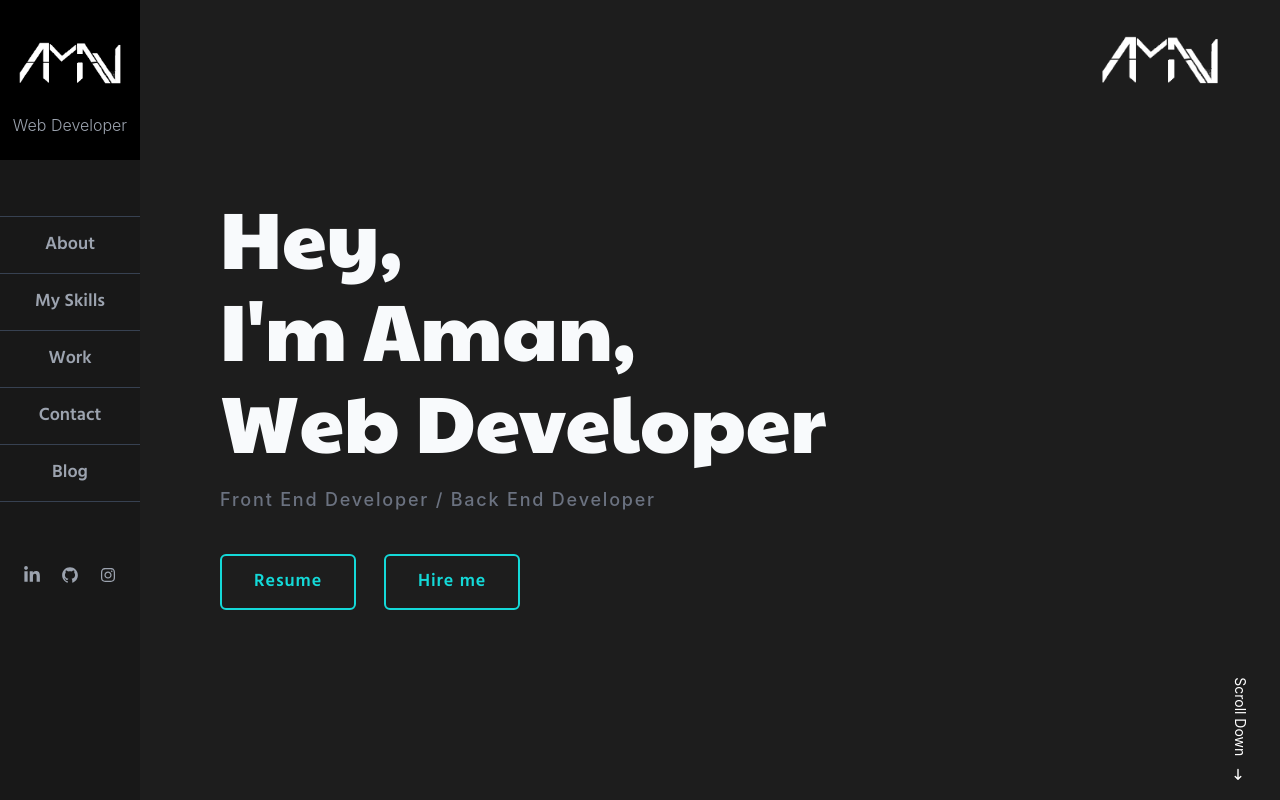
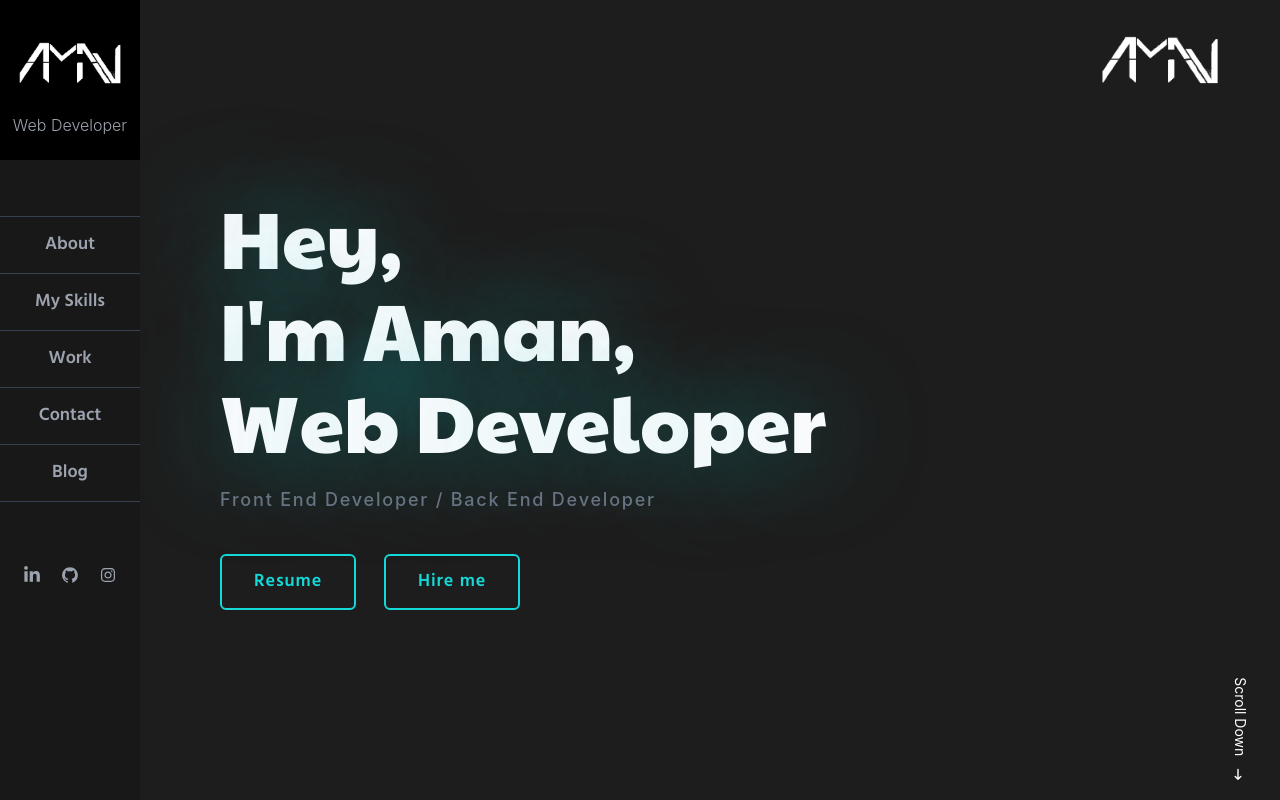
Before and after one commit to ZyX-N/Portfolio-new-version, a React (Create React App) app: page / in a window 1280 px wide. Built offline with nearby package versions, Linux system fonts and the light colour scheme.

Commit message:
banner changes

```diff
--- a/src/Components/Navbar.jsx
+++ b/src/Components/Navbar.jsx
@@ -9,7 +9,7 @@ const Navbar = (props) => {
     <nav className="w-[140px] h-screen z-50 relative">
       <div
         className={`absolute top-6 p-3 cursor-pointer z-50 lg:hidden ${
-          props.open === true ? "left-40" : "left-48"
+          props.open === true ? "left-36" : "left-[168px]"
         }`}
       >
         <BsArrowRightCircle
--- a/src/Screens/Home.jsx
+++ b/src/Screens/Home.jsx
@@ -3,6 +3,9 @@ import Bouncingword from "../Components/Bouncingword";
 import Scrollbounce from "../Components/ScrollBouce";
 
 const Home = (props) => {
+
+  const bannerTextClass = "hover:text-[#14d9d8] drop-shadow-[1px_1px_50px_rgba(20,217,216,0.5)]"
+
   const textBounce = (e) => {
     e.target.classList.add("blast");
     setTimeout(() => {
@@ -20,35 +23,35 @@ const Home = (props) => {
       </span>
       <img
         src="./static/images/logo-light.png"
-        className="absolute top-5 right-10 w-40"
+        className="absolute top-5 right-3 sm:right-10 w-40"
       />
       <div className="w-full h-full flex items-center">
         <div className="sm:w-2/3 flex flex-col justify-around ml-5 sm:ml-10 md:ml-20">
           <h1 className="text-slate-50 text-[35px] sm:text-[60px] md:text-[80px] sm:leading-[60px] leading-[30px] md:leading-[80px] font-paytone my-1.5 font-thin flex">
             <Bouncingword
               text="H"
-              textClass="hover:text-[#14d9d8]"
+              textClass={`${bannerTextClass}`}
               onMouseEnter={(e) => {
                 textBounce(e);
               }}
             />
             <Bouncingword
               text="e"
-              textClass="hover:text-[#14d9d8]"
+              textClass={`${bannerTextClass}`}
               onMouseEnter={(e) => {
                 textBounce(e);
               }}
             />
             <Bouncingword
               text="y"
-              textClass="hover:text-[#14d9d8]"
+              textClass={`${bannerTextClass}`}
               onMouseEnter={(e) => {
                 textBounce(e);
               }}
             />
             <Bouncingword
               text=","
-              textClass="hover:text-[#14d9d8]"
+              textClass={`${bannerTextClass}`}
               onMouseEnter={(e) => {
                 textBounce(e);
               }}
@@ -57,56 +60,56 @@ const Home = (props) => {
           <h1 className="text-slate-50 text-[35px] sm:text-[60px] md:text-[80px] sm:leading-[60px] leading-[30px] md:leading-[80px] font-paytone my-1.5 font-thin flex">
             <Bouncingword
               text="I"
-              textClass="hover:text-[#14d9d8]"
+              textClass={`${bannerTextClass}`}
               onMouseEnter={(e) => {
                 textBounce(e);
               }}
             />
             <Bouncingword
               text="'"
-              textClass="hover:text-[#14d9d8]"
+              textClass={`${bannerTextClass}`}
               onMouseEnter={(e) => {
                 textBounce(e);
               }}
             />
             <Bouncingword
               text="m"
-              textClass="hover:text-[#14d9d8]"
+              textClass={`${bannerTextClass}`}
               onMouseEnter={(e) => {
                 textBounce(e);
               }}
             />
             <Bouncingword
               text="A"
-              textClass="hover:text-[#14d9d8] ml-4"
+              textClass="hover:text-[#14d9d8] ml-4 drop-shadow-[0_35px_35px_rgba(20,217,216,0.5)]"
               onMouseEnter={(e) => {
                 textBounce(e);
               }}
             />
             <Bouncingword
               text="m"
-              textClass="hover:text-[#14d9d8]"
+              textClass={`${bannerTextClass}`}
               onMouseEnter={(e) => {
                 textBounce(e);
               }}
             />
             <Bouncingword
               text="a"
-              textClass="hover:text-[#14d9d8]"
+              textClass={`${bannerTextClass}`}
               onMouseEnter={(e) => {
                 textBounce(e);
               }}
             />
             <Bouncingword
               text="n"
-              textClass="hover:text-[#14d9d8]"
+              textClass={`${bannerTextClass}`}
               onMouseEnter={(e) => {
                 textBounce(e);
               }}
             />
             <Bouncingword
               text=","
-              textClass="hover:text-[#14d9d8]"
+              textClass={`${bannerTextClass}`}
               onMouseEnter={(e) => {
                 textBounce(e);
               }}
@@ -115,84 +118,84 @@ const Home = (props) => {
           <h1 className="text-slate-50 text-[35px] sm:text-[60px] md:text-[80px] sm:leading-[60px] leading-[30px] md:leading-[80px] font-paytone my-1.5 font-thin flex">
             <Bouncingword
               text="W"
-              textClass="hover:text-[#14d9d8]"
+              textClass={`${bannerTextClass}`}
               onMouseEnter={(e) => {
                 textBounce(e);
               }}
             />
             <Bouncingword
               text="e"
-              textClass="hover:text-[#14d9d8]"
+              textClass={`${bannerTextClass}`}
               onMouseEnter={(e) => {
                 textBounce(e);
               }}
             />
             <Bouncingword
               text="b"
-              textClass="hover:text-[#14d9d8]"
+              textClass={`${bannerTextClass}`}
               onMouseEnter={(e) => {
                 textBounce(e);
               }}
             />
             <Bouncingword
               text="D"
-              textClass="hover:text-[#14d9d8] ml-4"
+              textClass={`${bannerTextClass} ml-4`}
               onMouseEnter={(e) => {
                 textBounce(e);
               }}
             />
             <Bouncingword
               text="e"
-              textClass="hover:text-[#14d9d8]"
+              textClass={`${bannerTextClass}`}
               onMouseEnter={(e) => {
                 textBounce(e);
               }}
             />
             <Bouncingword
               text="v"
-              textClass="hover:text-[#14d9d8]"
+              textClass={`${bannerTextClass}`}
               onMouseEnter={(e) => {
                 textBounce(e);
               }}
             />
             <Bouncingword
               text="e"
-              textClass="hover:text-[#14d9d8]"
+              textClass={`${bannerTextClass}`}
               onMouseEnter={(e) => {
                 textBounce(e);
               }}
             />
             <Bouncingword
               text="l"
-              textClass="hover:text-[#14d9d8]"
+              textClass={`${bannerTextClass}`}
               onMouseEnter={(e) => {
                 textBounce(e);
               }}
             />
             <Bouncingword
               text="o"
-              textClass="hover:text-[#14d9d8]"
+              textClass={`${bannerTextClass}`}
               onMouseEnter={(e) => {
                 textBounce(e);
               }}
             />
             <Bouncingword
               text="p"
-              textClass="hover:text-[#14d9d8]"
+              textClass={`${bannerTextClass}`}
               onMouseEnter={(e) => {
                 textBounce(e);
               }}
             />
             <Bouncingword
               text="e"
-              textClass="hover:text-[#14d9d8]"
+              textClass={`${bannerTextClass}`}
               onMouseEnter={(e) => {
                 textBounce(e);
               }}
             />
             <Bouncingword
               text="r"
-              textClass="hover:text-[#14d9d8]"
+              textClass={`${bannerTextClass}`}
               onMouseEnter={(e) => {
                 textBounce(e);
               }}
--- a/tailwind.config.js
+++ b/tailwind.config.js
@@ -15,6 +15,12 @@ module.exports = {
       },
       lineHeight: {
         '12': '3px',
+      },
+      inset: {
+        '3px': '3px',
+      },
+      dropShadow: {
+        '3xl': '0 35px 35px rgba(0, 0, 0, 0.25)',
       }
     },
   },
```
